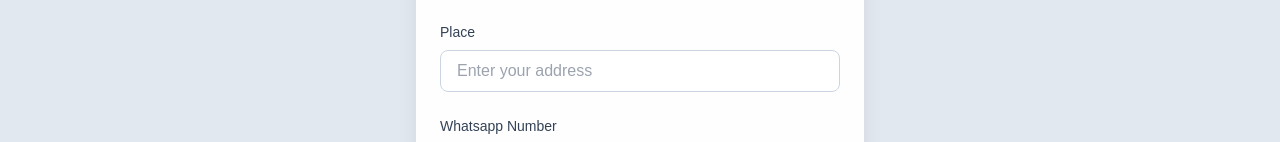
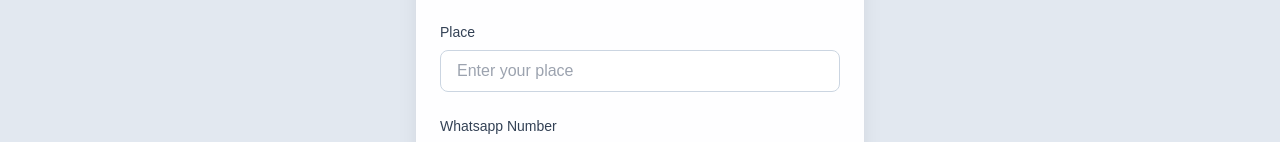
Before and after one commit to mishabvibes/RegistrationWithPayment, a Next.js app: page / in a window 1280 px wide. Shown: the part 888-1030 px from the top of the page. Built offline with nearby package versions, Linux system fonts and the light colour scheme.

Commit message:
address to place

```diff
--- a/components/RegistrationPage.tsx
+++ b/components/RegistrationPage.tsx
@@ -344,7 +344,7 @@ const RegistrationPage = () => {
                   type="text"
                   value={formData.address}
                   onChange={handleInputChange}
-                  placeholder="Enter your address"
+                  placeholder="Enter your place"
                   className={`w-full px-4 py-2 rounded-lg border ${
                     errors.address ? 'border-red-500' : 'border-slate-300'
                   } focus:outline-none focus:ring-2 focus:ring-slate-400`}
```
